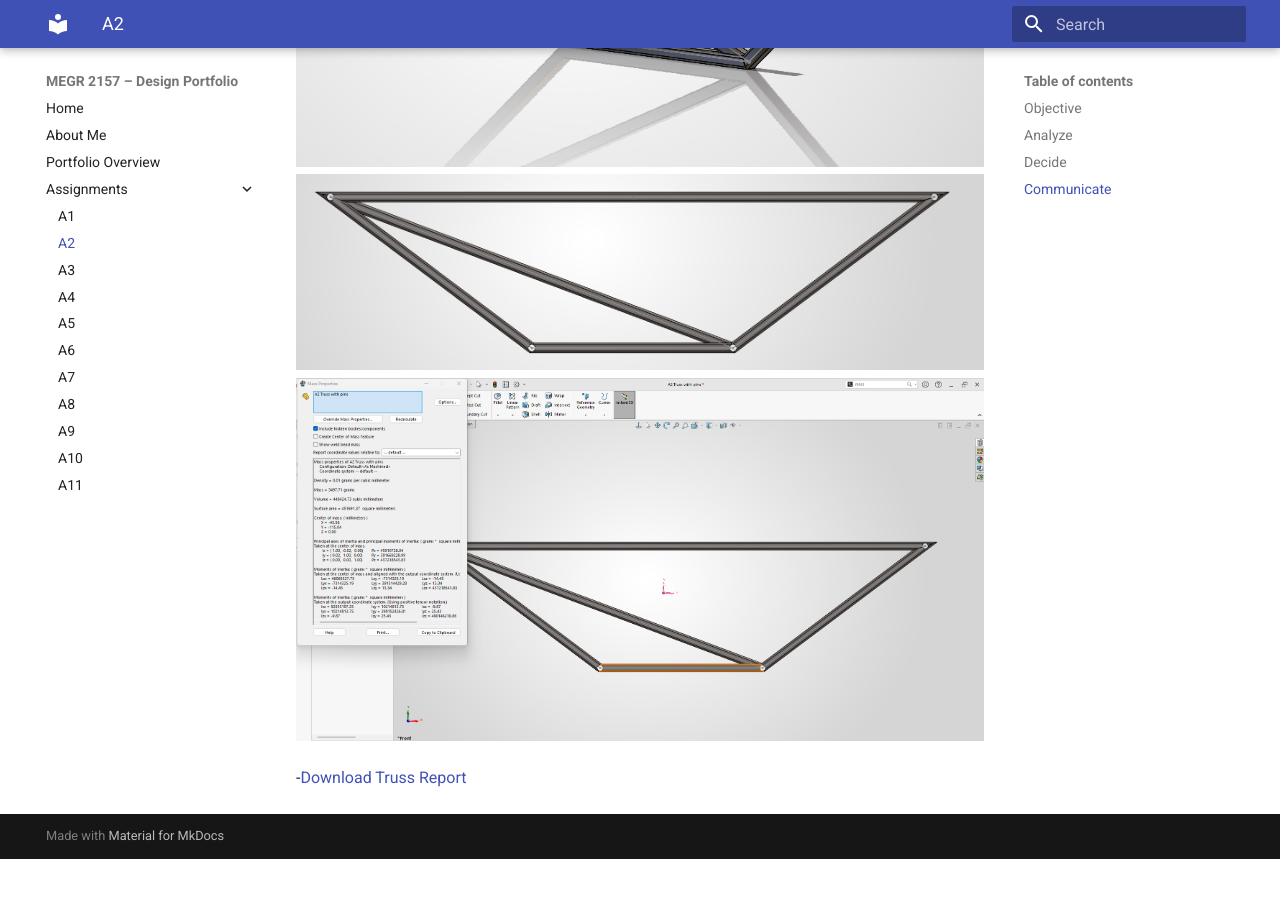
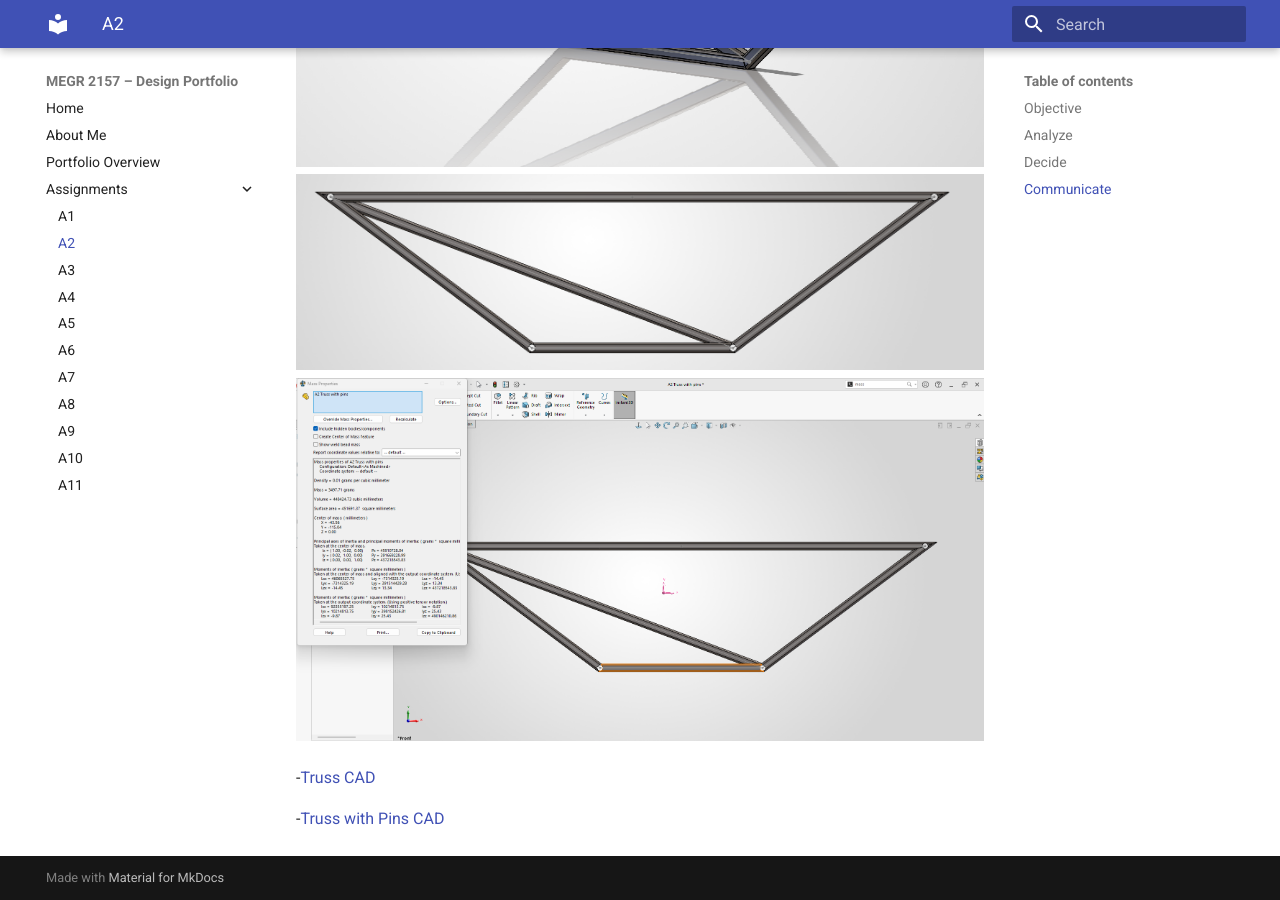
Before and after one commit to SaeedMalik7/megr2157-portfolio, an MkDocs documentation site: the page built from docs/assignments/A02/index.md, in a window 1280 px wide and 900 px high, scrolled down 3067 px. Built offline with MkDocs 1.6.1 and Material for MkDocs 9.7.7, drawn with Linux system fonts in a browser that asks for light colours; before the commit the page ends 3926 px from its top, so only the background shows below that.

Commit message:
Update download links for Truss CAD files

```diff
--- a/docs/assignments/A02/index.md
+++ b/docs/assignments/A02/index.md
@@ -32,4 +32,6 @@ _Which geometry did you select, and why? This is your first open design choice i
 <img src="./A2PIC6.png" alt="Truss Layout" width="800">
 <img src="./A2PIC7.png" alt="Truss Layout" width="800">
 
--<a href="./A2 Truss.SLDPRT" download>Download Truss Report</a>
+-<a href="./A2 Truss.SLDPRT" download>Truss CAD</a>
+
+-<a href="./A2 Truss with pins.SLDPRT" download>Truss with Pins CAD</a>
```
